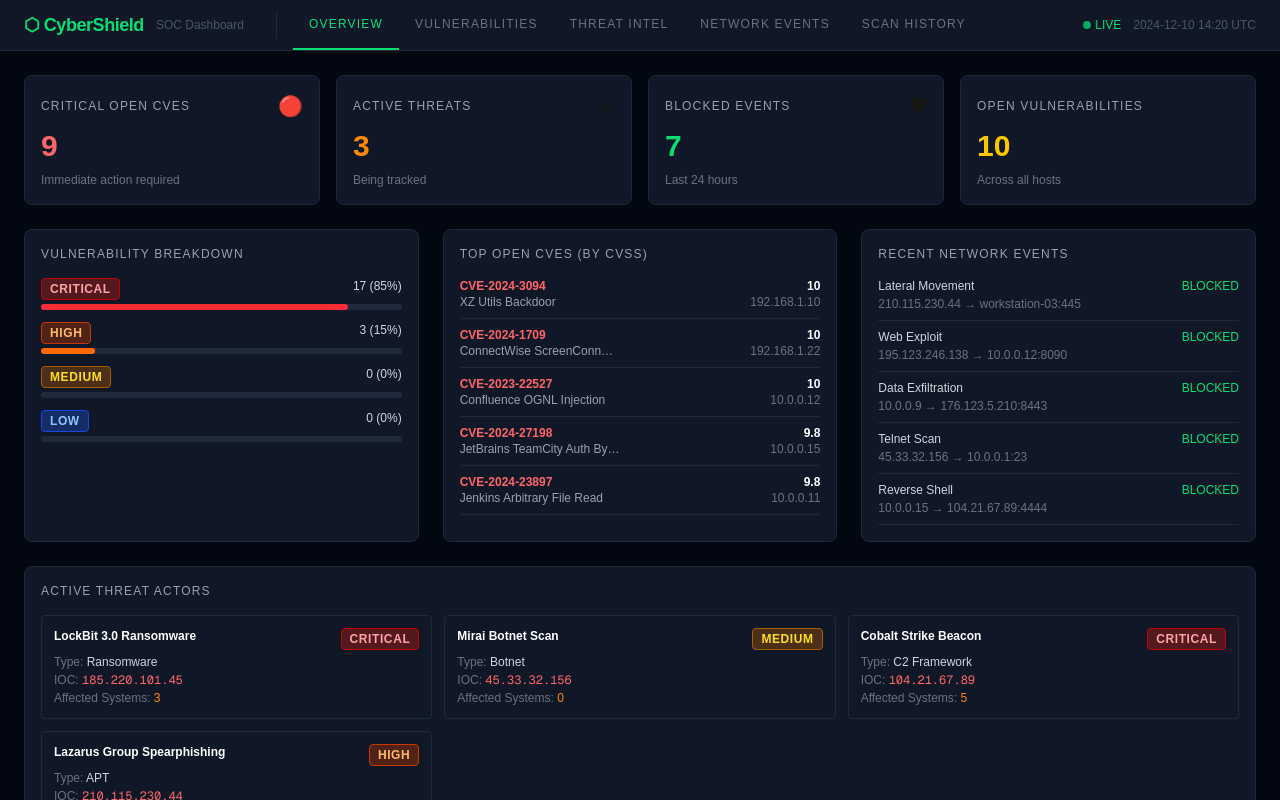
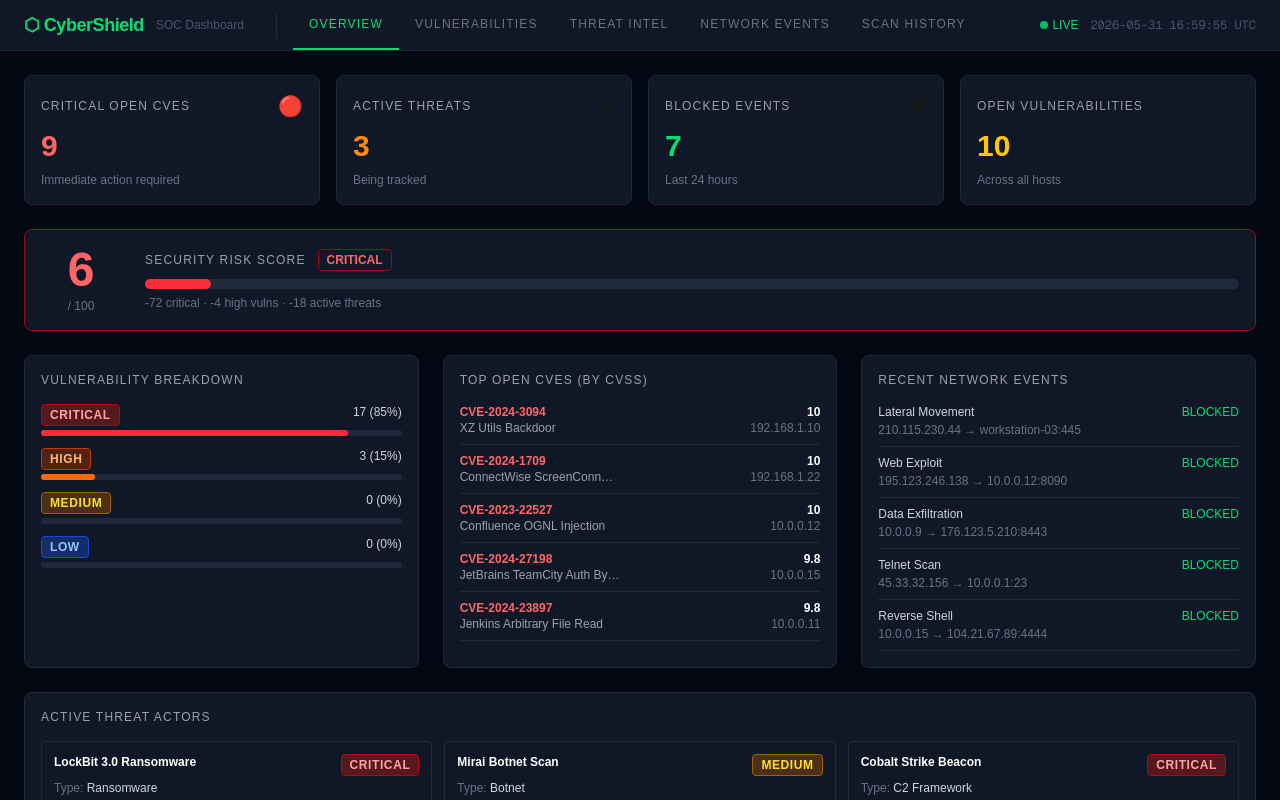
Before and after one commit to enesdoudouzi-sys/security-dashboard, a Next.js app: page / in a window 1280 px wide. Shown: the top 800 px of the page. Built offline with nearby package versions, Linux system fonts and the light colour scheme.

Commit message:
feat: live clock, risk score, sortable vulns, functional threat actions

```diff
--- a/app/components/Navbar.tsx
+++ b/app/components/Navbar.tsx
@@ -1,12 +1,12 @@
 "use client";
-import { useState } from "react";
+import { useState, useEffect } from "react";
 
 const tabs = [
-  { id: "overview",        label: "Overview",         icon: "⬡" },
-  { id: "vulnerabilities", label: "Vulnerabilities",  icon: "⚠" },
-  { id: "threats",         label: "Threat Intel",     icon: "☠" },
-  { id: "network",         label: "Network Events",   icon: "⬡" },
-  { id: "scans",           label: "Scan History",     icon: "◎" },
+  { id: "overview",        label: "Overview"        },
+  { id: "vulnerabilities", label: "Vulnerabilities" },
+  { id: "threats",         label: "Threat Intel"    },
+  { id: "network",         label: "Network Events"  },
+  { id: "scans",           label: "Scan History"    },
 ];
 
 export function Navbar({
@@ -16,6 +16,18 @@ export function Navbar({
   active: string;
   setActive: (id: string) => void;
 }) {
+  const [now, setNow] = useState<Date | null>(null);
+
+  useEffect(() => {
+    setNow(new Date());
+    const id = setInterval(() => setNow(new Date()), 1000);
+    return () => clearInterval(id);
+  }, []);
+
+  const timeStr = now
+    ? now.toISOString().slice(0, 19).replace("T", " ") + " UTC"
+    : "";
+
   return (
     <nav className="bg-gray-900 border-b border-gray-800 px-6 py-0 flex items-center gap-0">
       <div className="flex items-center gap-3 pr-8 border-r border-gray-800 mr-4">
@@ -40,7 +52,7 @@ export function Navbar({
           <span className="w-2 h-2 rounded-full bg-green-400 animate-pulse inline-block" />
           LIVE
         </span>
-        <span className="text-gray-600 text-xs">2024-12-10 14:20 UTC</span>
+        <span className="text-gray-600 text-xs font-mono">{timeStr}</span>
       </div>
     </nav>
   );
--- a/app/components/OverviewTab.tsx
+++ b/app/components/OverviewTab.tsx
@@ -25,6 +25,15 @@ export function OverviewTab({ data }: { data: DashboardData }) {
     .sort((a, b) => new Date(b.timestamp).getTime() - new Date(a.timestamp).getTime())
     .slice(0, 5);
 
+  const totalScore = 100;
+  const criticalPenalty = vulnerabilities.filter((v) => v.severity === "critical" && v.status === "open").length * 8;
+  const highPenalty = vulnerabilities.filter((v) => v.severity === "high" && v.status === "open").length * 4;
+  const activeThreatPenalty = threats.filter((t) => t.status === "active").length * 6;
+  const riskScore = Math.max(0, Math.min(100, totalScore - criticalPenalty - highPenalty - activeThreatPenalty));
+  const riskLabel = riskScore >= 70 ? "GOOD" : riskScore >= 40 ? "MODERATE" : "CRITICAL";
+  const riskColor = riskScore >= 70 ? "text-green-400" : riskScore >= 40 ? "text-yellow-400" : "text-red-400";
+  const riskBorder = riskScore >= 70 ? "border-green-800" : riskScore >= 40 ? "border-yellow-800" : "border-red-800";
+
   return (
     <div className="p-6 space-y-6">
       {/* KPI row */}
@@ -33,6 +42,29 @@ export function OverviewTab({ data }: { data: DashboardData }) {
         <StatCard label="Active Threats" value={activeThreats} color="text-orange-400" icon="☠" sub="Being tracked" />
         <StatCard label="Blocked Events" value={blockedEvents} color="text-green-400" icon="🛡" sub="Last 24 hours" />
         <StatCard label="Open Vulnerabilities" value={openVulns} color="text-yellow-400" icon="⚠" sub="Across all hosts" />
+      </div>
+
+      {/* Risk Score */}
+      <div className={`bg-gray-900 border ${riskBorder} rounded-lg p-4 flex items-center gap-6`}>
+        <div className="text-center min-w-[80px]">
+          <div className={`text-5xl font-bold ${riskColor}`}>{riskScore}</div>
+          <div className="text-gray-500 text-xs mt-1">/ 100</div>
+        </div>
+        <div className="flex-1">
+          <div className="flex items-center gap-3 mb-2">
+            <span className="text-xs uppercase tracking-widest text-gray-400">Security Risk Score</span>
+            <span className={`px-2 py-0.5 rounded text-xs font-bold border ${riskColor} ${riskBorder}`}>{riskLabel}</span>
+          </div>
+          <div className="w-full bg-gray-800 rounded-full h-2.5">
+            <div
+              className={`h-2.5 rounded-full transition-all ${riskScore >= 70 ? "bg-green-500" : riskScore >= 40 ? "bg-yellow-500" : "bg-red-500"}`}
+              style={{ width: `${riskScore}%` }}
+            />
+          </div>
+          <div className="text-gray-500 text-xs mt-1.5">
+            -{criticalPenalty} critical · -{highPenalty} high vulns · -{activeThreatPenalty} active threats
+          </div>
+        </div>
       </div>
 
       <div className="grid grid-cols-1 lg:grid-cols-3 gap-6">
--- a/app/components/ThreatsTab.tsx
+++ b/app/components/ThreatsTab.tsx
@@ -1,4 +1,5 @@
 "use client";
+import { useState } from "react";
 import { SeverityBadge } from "./SeverityBadge";
 import type { Threat } from "../types";
 
@@ -17,11 +18,32 @@ const TYPE_ICONS: Record<string, string> = {
   "C2 Framework": "📡",
 };
 
+type ThreatStatus = Threat["status"];
+
 export function ThreatsTab({ threats }: { threats: Threat[] }) {
+  const [statuses, setStatuses] = useState<Record<string, ThreatStatus>>(
+    () => Object.fromEntries(threats.map((t) => [t.id, t.status]))
+  );
+  const [toast, setToast] = useState<string | null>(null);
+
+  function update(id: string, status: ThreatStatus, msg: string) {
+    setStatuses((prev) => ({ ...prev, [id]: status }));
+    setToast(msg);
+    setTimeout(() => setToast(null), 3000);
+  }
+
   return (
-    <div className="p-6 space-y-6">
+    <div className="p-6 space-y-6 relative">
+      {toast && (
+        <div className="fixed top-16 right-6 z-50 bg-gray-800 border border-green-700 text-green-300 text-xs px-4 py-2.5 rounded shadow-lg animate-pulse">
+          {toast}
+        </div>
+      )}
+
       <div className="grid grid-cols-1 md:grid-cols-2 xl:grid-cols-3 gap-4">
-        {threats.map((t) => (
+        {threats.map((t) => {
+          const status = statuses[t.id];
+          return (
             <div
               key={t.id}
               className="bg-gray-900 border border-gray-800 rounded-lg p-4 space-y-3 hover:border-gray-600 transition-colors"
@@ -40,8 +62,8 @@ export function ThreatsTab({ threats }: { threats: Threat[] }) {
               <div className="space-y-1.5 text-xs">
                 <div className="flex justify-between">
                   <span className="text-gray-500">Status</span>
-                <span className={`px-2 py-0.5 rounded border text-xs font-bold ${STATUS_STYLES[t.status] ?? "text-gray-400 border-gray-600"}`}>
-                  {t.status.toUpperCase()}
+                  <span className={`px-2 py-0.5 rounded border text-xs font-bold ${STATUS_STYLES[status] ?? "text-gray-400 border-gray-600"}`}>
+                    {status.toUpperCase()}
                   </span>
                 </div>
                 <div className="flex justify-between">
@@ -65,20 +87,33 @@ export function ThreatsTab({ threats }: { threats: Threat[] }) {
               </div>
 
               <div className="pt-1 border-t border-gray-800 flex gap-2">
-              <button className="text-xs text-gray-500 hover:text-red-400 transition-colors cursor-pointer">
+                <button
+                  onClick={() => update(t.id, "blocked", `IOC ${t.ioc} blocked`)}
+                  disabled={status === "blocked"}
+                  className="text-xs text-gray-500 hover:text-red-400 transition-colors cursor-pointer disabled:opacity-30 disabled:cursor-not-allowed"
+                >
                   Block IOC
                 </button>
                 <span className="text-gray-700">|</span>
-              <button className="text-xs text-gray-500 hover:text-yellow-400 transition-colors cursor-pointer">
+                <button
+                  onClick={() => update(t.id, "investigating", `${t.name} marked for investigation`)}
+                  disabled={status === "investigating"}
+                  className="text-xs text-gray-500 hover:text-yellow-400 transition-colors cursor-pointer disabled:opacity-30 disabled:cursor-not-allowed"
+                >
                   Investigate
                 </button>
                 <span className="text-gray-700">|</span>
-              <button className="text-xs text-gray-500 hover:text-green-400 transition-colors cursor-pointer">
+                <button
+                  onClick={() => update(t.id, "monitoring", `${t.name} resolved — monitoring`)}
+                  disabled={status === "monitoring"}
+                  className="text-xs text-gray-500 hover:text-green-400 transition-colors cursor-pointer disabled:opacity-30 disabled:cursor-not-allowed"
+                >
                   Mark Resolved
                 </button>
               </div>
             </div>
-        ))}
+          );
+        })}
       </div>
     </div>
   );
--- a/app/components/VulnerabilitiesTab.tsx
+++ b/app/components/VulnerabilitiesTab.tsx
@@ -9,9 +9,26 @@ const STATUS_COLORS: Record<string, string> = {
   patched:       "text-green-400",
 };
 
+type SortKey = "cvss" | "severity" | "discovered" | "host" | "status";
+type SortDir = "asc" | "desc";
+
+const SEVERITY_RANK: Record<string, number> = { critical: 4, high: 3, medium: 2, low: 1 };
+const STATUS_RANK:   Record<string, number> = { open: 3, investigating: 2, patched: 1 };
+
 export function VulnerabilitiesTab({ vulnerabilities }: { vulnerabilities: Vulnerability[] }) {
   const [filter, setFilter] = useState<string>("all");
   const [search, setSearch] = useState("");
+  const [sortKey, setSortKey] = useState<SortKey>("cvss");
+  const [sortDir, setSortDir] = useState<SortDir>("desc");
+
+  function handleSort(key: SortKey) {
+    if (key === sortKey) {
+      setSortDir((d) => (d === "desc" ? "asc" : "desc"));
+    } else {
+      setSortKey(key);
+      setSortDir("desc");
+    }
+  }
 
   const filtered = vulnerabilities
     .filter((v) => filter === "all" || v.severity === filter || v.status === filter)
@@ -22,16 +39,40 @@ export function VulnerabilitiesTab({ vulnerabilities }: { vulnerabilities: Vulne
         v.name.toLowerCase().includes(search.toLowerCase()) ||
         v.host.toLowerCase().includes(search.toLowerCase())
     )
-    .sort((a, b) => b.cvss - a.cvss);
+    .sort((a, b) => {
+      let cmp = 0;
+      if (sortKey === "cvss")      cmp = a.cvss - b.cvss;
+      if (sortKey === "severity")  cmp = (SEVERITY_RANK[a.severity] ?? 0) - (SEVERITY_RANK[b.severity] ?? 0);
+      if (sortKey === "status")    cmp = (STATUS_RANK[a.status] ?? 0) - (STATUS_RANK[b.status] ?? 0);
+      if (sortKey === "host")      cmp = a.host.localeCompare(b.host);
+      if (sortKey === "discovered") cmp = a.discovered.localeCompare(b.discovered);
+      return sortDir === "desc" ? -cmp : cmp;
+    });
 
   const filters = [
-    { label: "All", value: "all" },
-    { label: "Critical", value: "critical" },
-    { label: "High", value: "high" },
-    { label: "Open", value: "open" },
-    { label: "Investigating", value: "investigating" },
-    { label: "Patched", value: "patched" },
+    { label: "All",          value: "all"          },
+    { label: "Critical",     value: "critical"      },
+    { label: "High",         value: "high"          },
+    { label: "Open",         value: "open"          },
+    { label: "Investigating",value: "investigating"  },
+    { label: "Patched",      value: "patched"       },
   ];
+
+  function SortIcon({ col }: { col: SortKey }) {
+    if (sortKey !== col) return <span className="text-gray-700 ml-1">⇅</span>;
+    return <span className="text-green-400 ml-1">{sortDir === "desc" ? "↓" : "↑"}</span>;
+  }
+
+  function Th({ col, label }: { col: SortKey; label: string }) {
+    return (
+      <th
+        className="text-left py-2 pr-4 cursor-pointer hover:text-gray-300 select-none"
+        onClick={() => handleSort(col)}
+      >
+        {label}<SortIcon col={col} />
+      </th>
+    );
+  }
 
   return (
     <div className="p-6 space-y-4">
@@ -43,7 +84,7 @@ export function VulnerabilitiesTab({ vulnerabilities }: { vulnerabilities: Vulne
           onChange={(e) => setSearch(e.target.value)}
           className="bg-gray-900 border border-gray-700 rounded px-3 py-1.5 text-xs text-gray-200 placeholder-gray-600 focus:outline-none focus:border-green-500 w-64"
         />
-        <div className="flex gap-1">
+        <div className="flex gap-1 flex-wrap">
           {filters.map((f) => (
             <button
               key={f.value}
@@ -67,12 +108,12 @@ export function VulnerabilitiesTab({ vulnerabilities }: { vulnerabilities: Vulne
             <tr className="text-gray-500 uppercase tracking-widest border-b border-gray-800">
               <th className="text-left py-2 pr-4">CVE ID</th>
               <th className="text-left py-2 pr-4">Name</th>
-              <th className="text-left py-2 pr-4">Severity</th>
-              <th className="text-left py-2 pr-4">CVSS</th>
-              <th className="text-left py-2 pr-4">Host</th>
+              <Th col="severity" label="Severity" />
+              <Th col="cvss"     label="CVSS"     />
+              <Th col="host"     label="Host"     />
               <th className="text-left py-2 pr-4">Service / Port</th>
-              <th className="text-left py-2 pr-4">Status</th>
-              <th className="text-left py-2">Discovered</th>
+              <Th col="status"    label="Status"    />
+              <Th col="discovered" label="Discovered" />
             </tr>
           </thead>
           <tbody>
```
Lines whose indentation alone changed are shown as unchanged.
